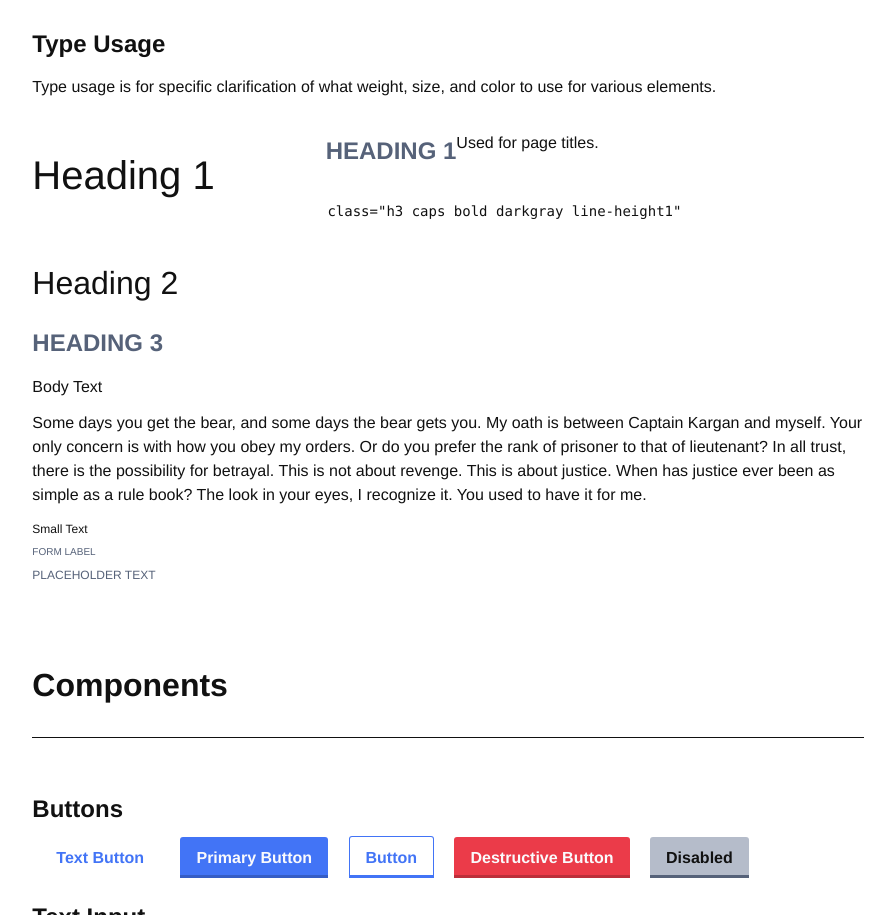
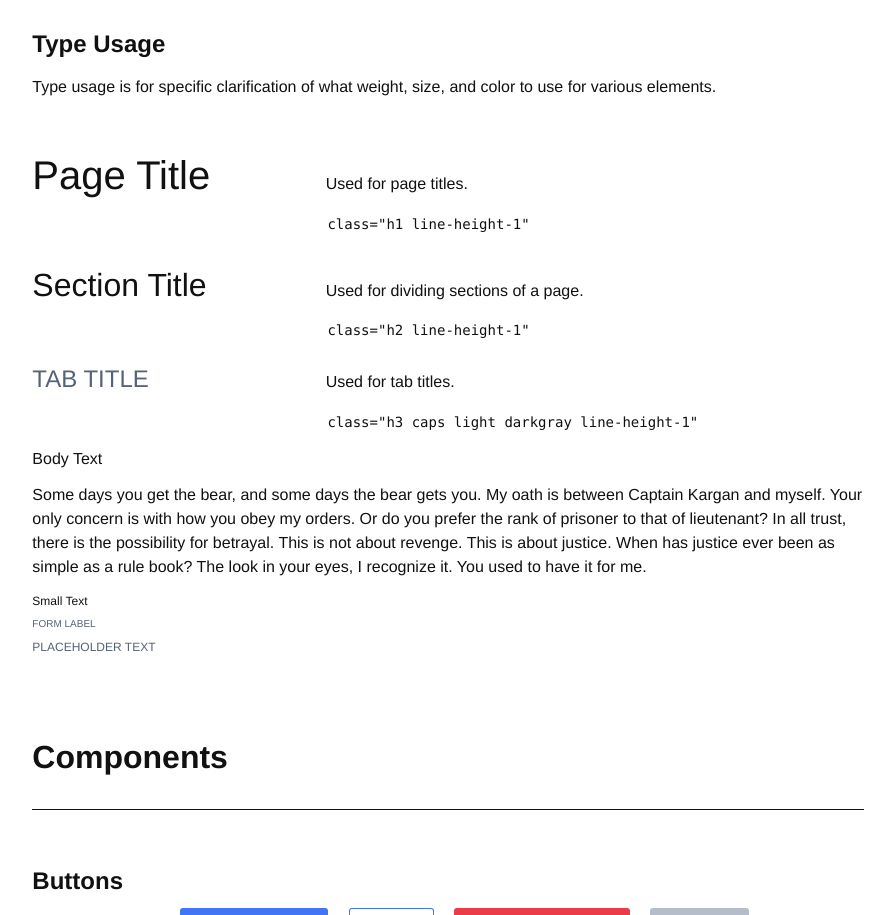
Before and after one commit to Clever/design-system, a website: page index.html in a window 1280 px wide. Shown: the part 3276-4191 px from the top of the page, without its empty margins (245-1136 px from the left). Drawn offline with Linux system fonts and the light colour scheme.

Commit message:
updated type usage

```diff
--- a/css/base.css
+++ b/css/base.css
@@ -132,7 +132,10 @@ hr{
 .text-decoration-none{ text-decoration:none }
 
 
-.bold{ font-weight:bold; font-weight:bold }
+.bold{ font-weight:bold; font-weight:bold; font-family:'Proxima Nova Semibold', 'ProximaNovaLtSemibold', 'Helvetica Neue', Helvetica, sans-serif }
+
+
+.light{ font-weight:200; font-weight:200; font-family:'Proxima Nova Light', 'ProximaNovaLtLight', 'Helvetica Neue Light', Helvetica, sans-serif }
 
 
 .regular{ font-weight:normal }
--- a/index.html
+++ b/index.html
@@ -374,18 +374,34 @@
 				</header>
 				<div class="flex flex-wrap">
 					<div class="col-12">
-						<div class="flex flex-wrap">
+						<div class="flex flex-wrap items-baseline">
 							<div class="flex col-4">
-								<p class="h1 line-height-1">Heading 1</p>
+								<p class="h1 line-height-1">Page Title</p>
 							</div>
 							<div class="flex flex-wrap col-8 px2">
-								<p class="h3 caps bold darkgray line-height-1 block">Heading 1</p>
-								<p class="h4 line-height-4 block">Used for page titles.</p>
-								<code class="block">class="h3 caps bold darkgray line-height1"</code>
+								<p class="h4 line-height-4 col-12">Used for page titles.</p>
+								<code class="col-12">class="h1 line-height-1"</code>
 							</div>
 						</div>
-						<p class="h2 line-height-1">Heading 2</p>
-						<p class="h3 caps bold darkgray line-height-1">Heading 3</p>
+						<div class="flex flex-wrap items-baseline">
+							<div class="flex col-4">
+								<p class="h2 line-height-1">Section Title</p>
+							</div>
+							<div class="flex flex-wrap col-8 px2">
+								<p class="h4 line-height-4 col-12">Used for dividing sections of a page.</p>
+								<code class="col-12">class="h2 line-height-1"</code>
+							</div>
+						</div>
+						<div class="flex flex-wrap items-baseline">
+							<div class="flex col-4">
+								<p class="h3 caps light darkgray line-height-1">Tab Title</p>
+							</div>
+							<div class="flex flex-wrap col-8 px2">
+								<p class="h4 line-height-4 col-12">Used for tab titles.</p>
+								<code class="col-12">class="h3 caps light darkgray line-height-1"</code>
+							</div>
+						</div>
+
 						<p class="h4 line-height-1">Body Text</p>
 						<p class="h4 line-height-4">Some days you get the bear, and some days the bear gets you. My oath is between Captain Kargan and myself. Your only concern is with how you obey my orders. Or do you prefer the rank of prisoner to that of lieutenant? In all trust, there is the possibility for betrayal. This is not about revenge. This is about justice. When has justice ever been as simple as a rule book? The look in your eyes, I recognize it. You used to have it for me.</p>
 						<p class="h5 line-height-1">Small Text</p>
```
